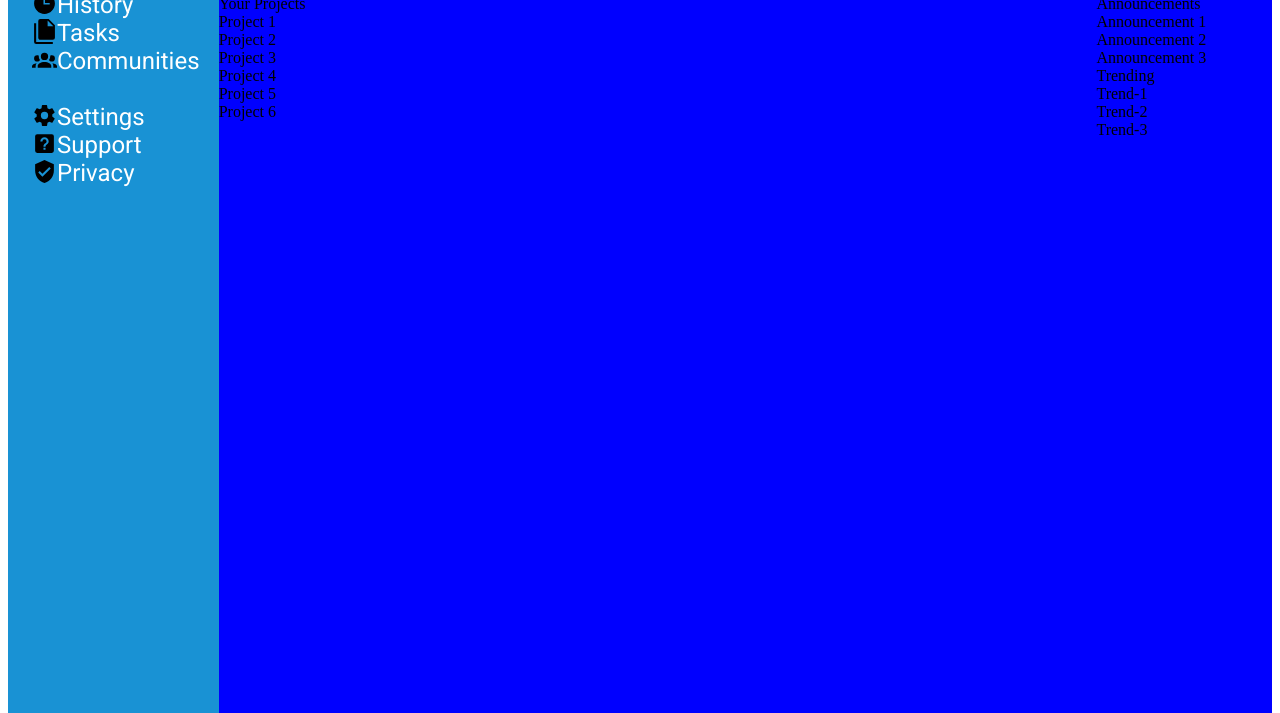
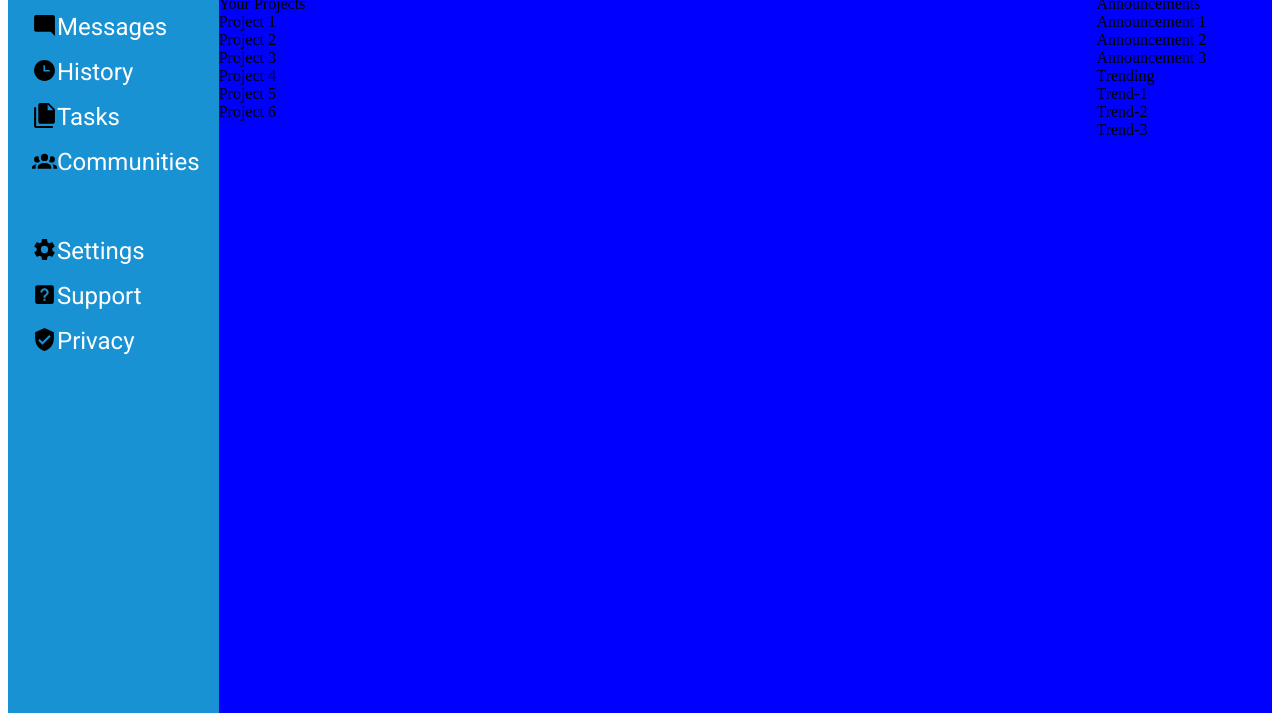
Before and after one commit to lybb-web/dashboard, a plain HTML site: page index.html in a window 1280 px wide. Shown: the part 129-842 px from the top of the page. Drawn offline with Linux system fonts and the light colour scheme.

Commit message:
Added a gap between sidebar lines

```diff
--- a/styles.css
+++ b/styles.css
@@ -12,6 +12,9 @@ body {
     color: white;
     font-size: 24px;
     font-family: "Roboto";
+    display: flex;
+    flex-direction: column;
+    gap: 0.7em;
 
 }
 
```
